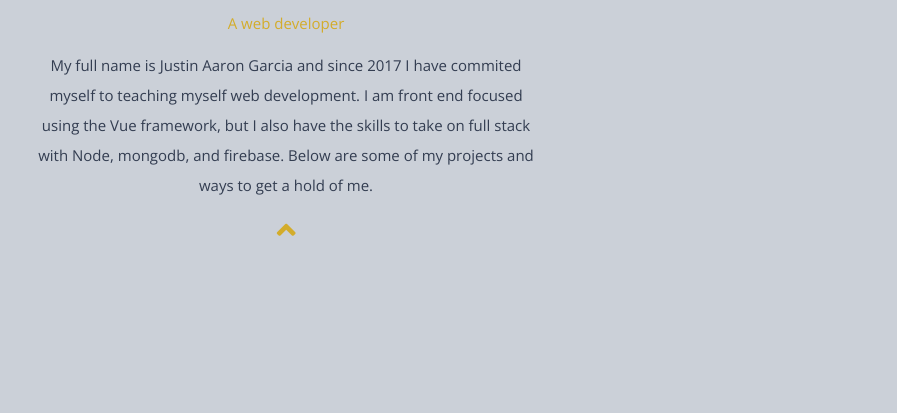
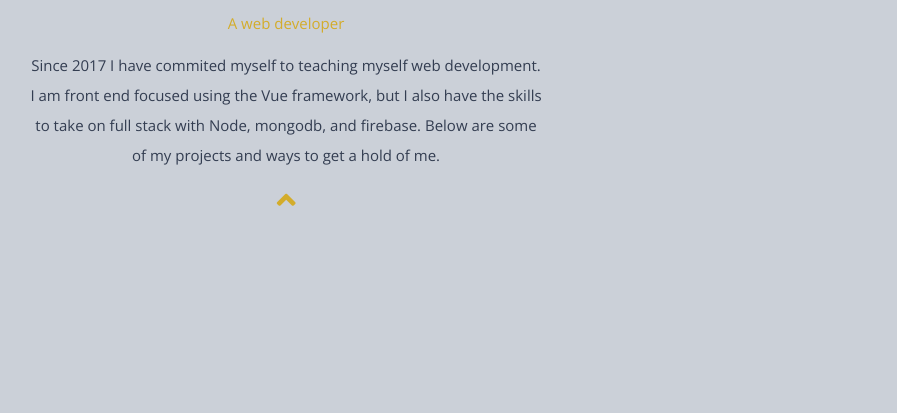
Before and after one commit to justingarcianm/justingarcianm.github.io, a plain HTML site: page index.html in a window 1280 px wide. Both pictures are taken after a click on the icon 639 px from the left and 451 px from the top of the page. Shown: the part 387-800 px from the top of the page, without its empty margins (354-1251 px from the left). Drawn offline with nearby package versions, Linux system fonts and the light colour scheme.

Commit message:
edit arrowContent text

```diff
--- a/index.html
+++ b/index.html
@@ -32,7 +32,7 @@
                 <p>A web developer</p>
                 <i class="fas fa-angle-down w3-animate-opacity" id="showArrow"></i>
                 <div id="arrowContent">
-                    <p>My full name is Justin Aaron Garcia and since 2017 I have commited myself to teaching myself web
+                    <p>Since 2017 I have commited myself to teaching myself web
                         development. I am front end focused using the Vue framework, but I also have the skills to take
                         on full stack
                         with Node, mongodb, and firebase. Below are some of my projects and ways to get a hold of me.
```
